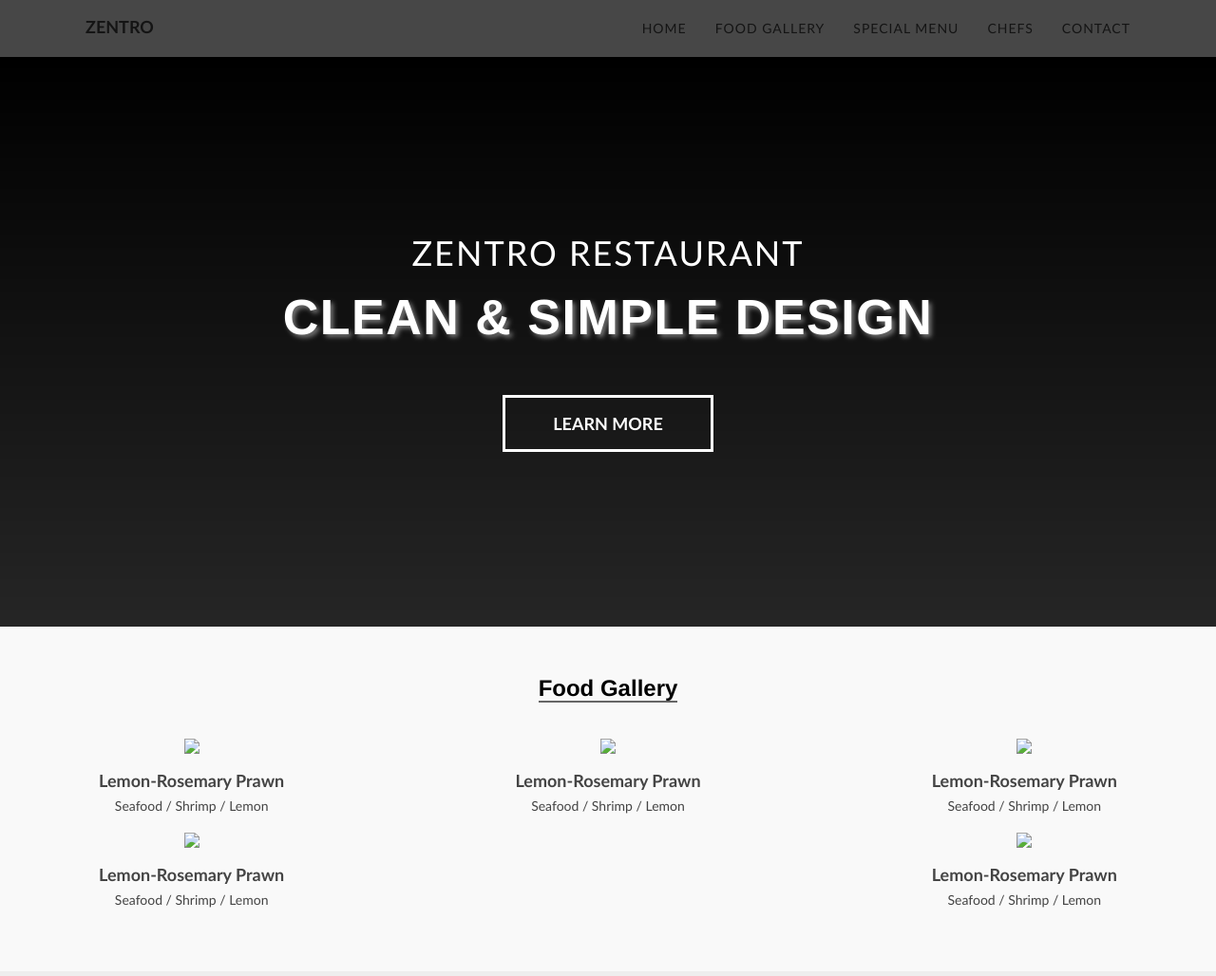
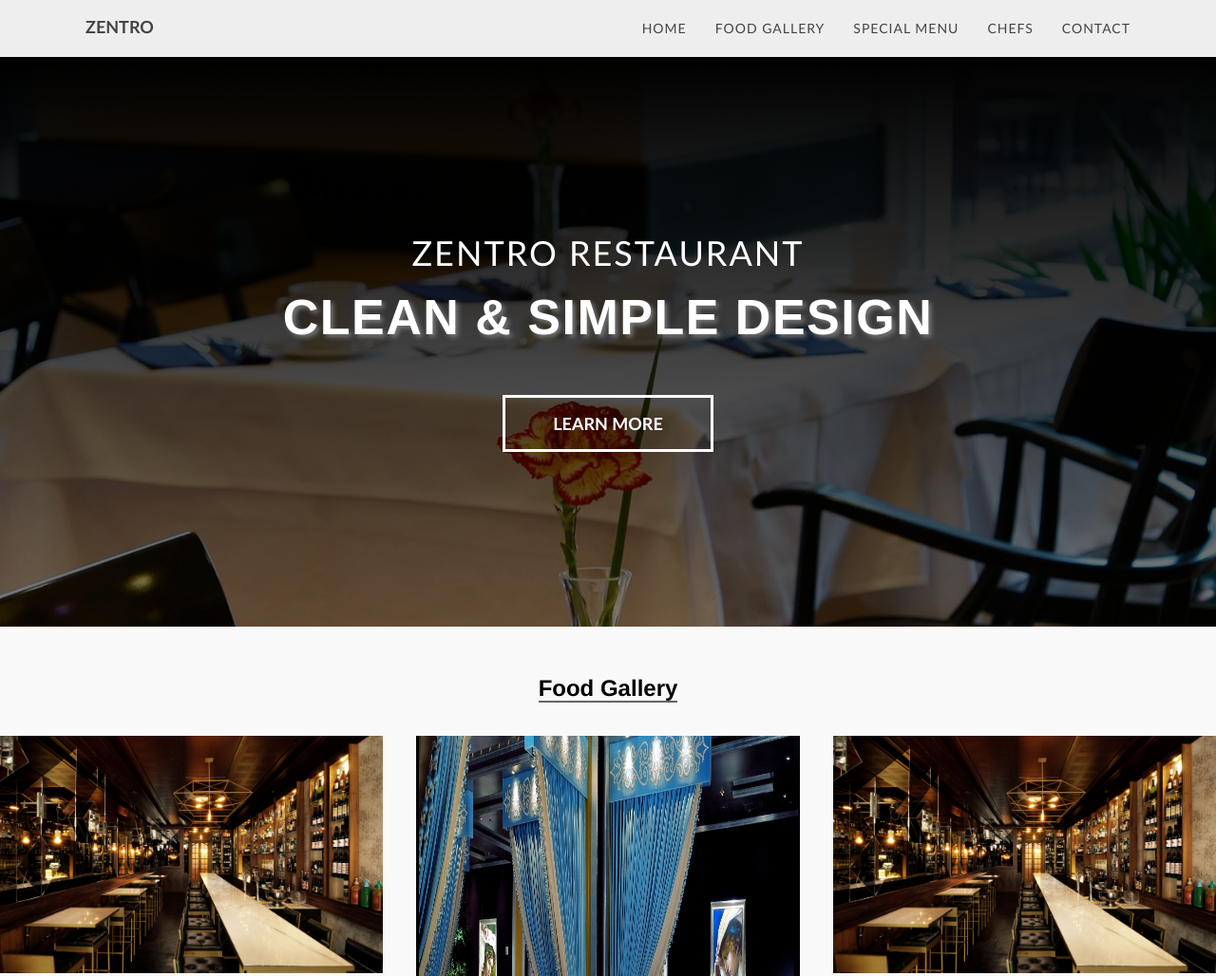
Before and after one commit to fageria7/zentro, a plain HTML site: page index.html in a window 1280 px wide. Shown: the top 1028 px of the page at 95% size. Drawn offline with Linux system fonts and the light colour scheme; files that its build step writes are made by us from their sources.

Commit message:
third commit

```diff
--- a/index.html
+++ b/index.html
@@ -3,14 +3,14 @@
 <head>
 	<title>ZENTRO</title>
 	<meta name="viewport" content="width=device-width, initial-scale=1.0">
-	<link rel="stylesheet" type="text/css" href="../css/uikit.css">
-	<link rel="stylesheet" type="text/css" href="../css/components/slideshow.css" />
-  	<link rel="stylesheet" type="text/css" href="../css/components/sticky.css">
-	<script type="text/javascript" src="../js/jquery.js"></script>
-	<script type="text/javascript" src="../js/uikit.js"></script>
-	<script src="../js/components/slideshow.js"></script>
-    <script src="../js/components/sticky.js" type="text/javascript"></script>
-    <script type="text/javascript" src="../js/components/parallax.js"></script>
+	<link rel="stylesheet" type="text/css" href="css/uikit.css">
+	<link rel="stylesheet" type="text/css" href="css/slideshow.css" />
+  	<link rel="stylesheet" type="text/css" href="css/sticky.css">
+	<script type="text/javascript" src="js/jquery.js"></script>
+	<script type="text/javascript" src="js/uikit.js"></script>
+	<script src="js/slideshow.js"></script>
+    <script src="js/sticky.js" type="text/javascript"></script>
+    <script type="text/javascript" src="js/parallax.js"></script>
     <style type="text/css">
 
     	body{
@@ -19,7 +19,7 @@
     	.test-bg {
                 height: 600px;
                 position: relative;
-                background-image: url('../images/3.jpg');
+                background-image: url('images/3.jpg');
                 z-index:1;
             }
 
@@ -52,7 +52,7 @@
 				    linear-gradient(
 				      rgba(0, 0, 0, 0.7),
 				      rgba(0, 0, 0, 0.7)
-				    ), url('../images/2.jpg');
+				    ), url('images/2.jpg');
 				background-size: cover;
 				z-index:0;
             }
@@ -94,28 +94,28 @@
     	<div class="uk-grid uk-grid-margin">
     		<div class="uk-width-1-3">
     			<div class="uk-margin">
-    				<img src="../images/1.jpg" style="height: 250px;">
+    				<img src="images/1.jpg" style="height: 250px;">
     				<p class="uk-text-large uk-text-bold uk-margin-small-bottom">Lemon-Rosemary Prawn</p>
     				<p class="uk-margin-small-top">Seafood / Shrimp / Lemon</p>
-    				<img src="../images/3.jpg" style="height: 250px;">
+    				<img src="images/3.jpg" style="height: 250px;">
     				<p class="uk-text-large uk-text-bold uk-margin-small-bottom">Lemon-Rosemary Prawn</p>
     				<p class="uk-margin-small-top">Seafood / Shrimp / Lemon</p>
     			</div>
     		</div>
     		<div class="uk-width-1-3">
     			<div class="uk-margin">
-    				<img src="../images/2.jpg" style="height: 580px;">
+    				<img src="images/2.jpg" style="height: 580px;">
     				<p class="uk-text-large uk-text-bold uk-margin-small-bottom">Lemon-Rosemary Prawn</p>
     				<p class="uk-margin-small-top">Seafood / Shrimp / Lemon</p>
     			</div>
     		</div>
     		<div class="uk-width-1-3">
     			<div class="uk-margin">
-    				<img src="../images/1.jpg" style="height: 250px;">
+    				<img src="images/1.jpg" style="height: 250px;">
     				<p class="uk-text-large uk-text-bold uk-margin-small-bottom">Lemon-Rosemary Prawn</p>
     				<p class="uk-margin-small-top">Seafood / Shrimp / Lemon</p>
 
-    				<img src="../images/3.jpg" style="height: 250px;">
+    				<img src="images/3.jpg" style="height: 250px;">
     				<p class="uk-text-large uk-text-bold uk-margin-small-bottom">Lemon-Rosemary Prawn</p>
     				<p class="uk-margin-small-top">Seafood / Shrimp / Lemon</p>
     			</div>
```
Also changed, not shown: images/1.jpg (added), images/2.jpg (added), images/3.jpg (added).
